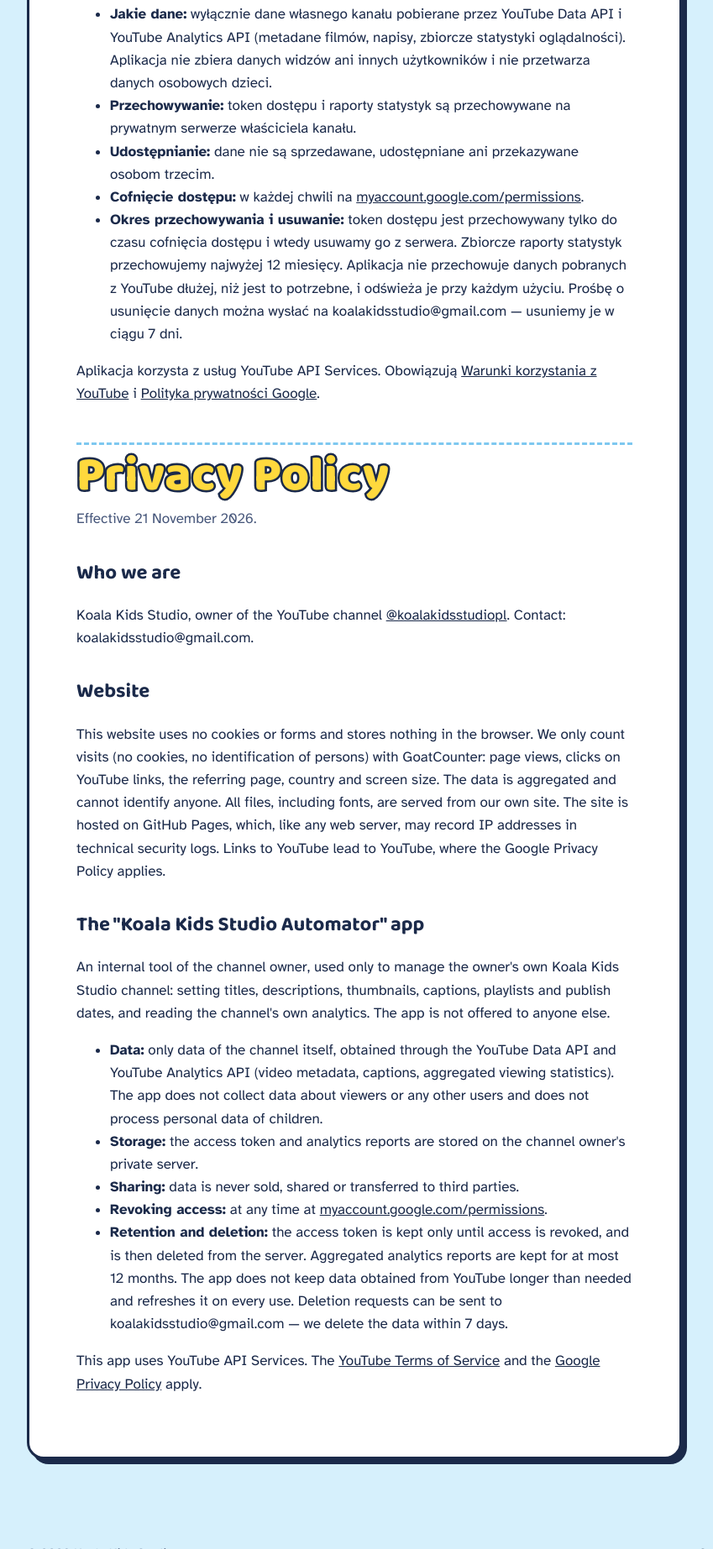
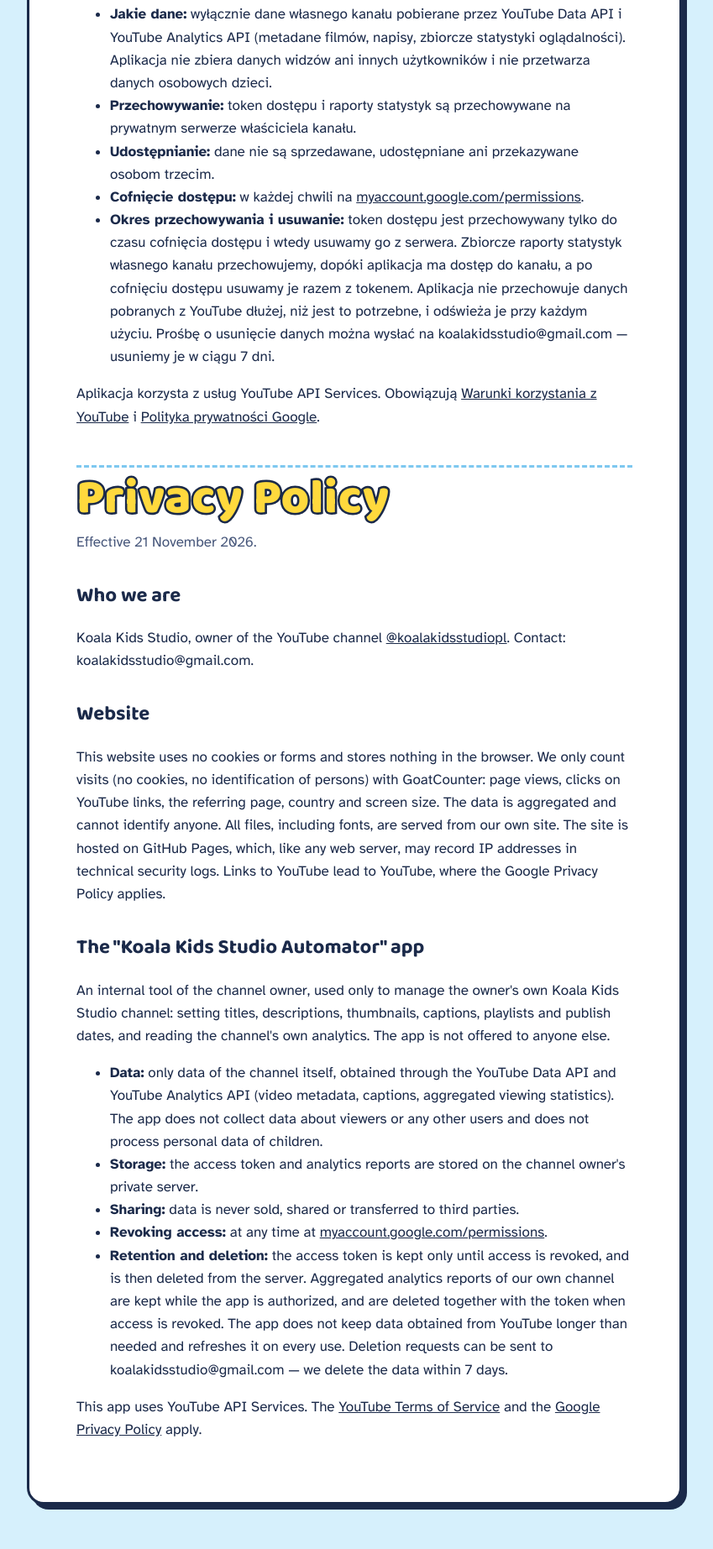
Before and after one commit to chaberekw/koalakidsstudio-strona, a plain HTML site: page polityka-prywatnosci.html in a window 1280 px wide. Shown: the part 946-2791 px from the top of the page at 84% size, without its empty margins (48-897 px from the left). Drawn offline with Linux system fonts and the light colour scheme.

Commit message:
strona: 2026-11-21 15:18

```diff
--- a/polityka-prywatnosci.html
+++ b/polityka-prywatnosci.html
@@ -35,7 +35,7 @@
       <li><strong>Przechowywanie:</strong> token dostępu i raporty statystyk są przechowywane na prywatnym serwerze właściciela kanału.</li>
       <li><strong>Udostępnianie:</strong> dane nie są sprzedawane, udostępniane ani przekazywane osobom trzecim.</li>
       <li><strong>Cofnięcie dostępu:</strong> w każdej chwili na <a href="https://myaccount.google.com/permissions">myaccount.google.com/permissions</a>.</li>
-      <li><strong>Okres przechowywania i usuwanie:</strong> token dostępu jest przechowywany tylko do czasu cofnięcia dostępu i wtedy usuwamy go z serwera. Zbiorcze raporty statystyk przechowujemy najwyżej 12 miesięcy. Aplikacja nie przechowuje danych pobranych z YouTube dłużej, niż jest to potrzebne, i odświeża je przy każdym użyciu. Prośbę o usunięcie danych można wysłać na koalakidsstudio@gmail.com — usuniemy je w ciągu 7 dni.</li>
+      <li><strong>Okres przechowywania i usuwanie:</strong> token dostępu jest przechowywany tylko do czasu cofnięcia dostępu i wtedy usuwamy go z serwera. Zbiorcze raporty statystyk własnego kanału przechowujemy, dopóki aplikacja ma dostęp do kanału, a po cofnięciu dostępu usuwamy je razem z tokenem. Aplikacja nie przechowuje danych pobranych z YouTube dłużej, niż jest to potrzebne, i odświeża je przy każdym użyciu. Prośbę o usunięcie danych można wysłać na koalakidsstudio@gmail.com — usuniemy je w ciągu 7 dni.</li>
     </ul>
     <p>Aplikacja korzysta z usług YouTube API Services. Obowiązują <a href="https://www.youtube.com/t/terms">Warunki korzystania z YouTube</a> i <a href="https://policies.google.com/privacy">Polityka prywatności Google</a>.</p>
 
@@ -54,7 +54,7 @@
         <li><strong>Storage:</strong> the access token and analytics reports are stored on the channel owner's private server.</li>
         <li><strong>Sharing:</strong> data is never sold, shared or transferred to third parties.</li>
         <li><strong>Revoking access:</strong> at any time at <a href="https://myaccount.google.com/permissions">myaccount.google.com/permissions</a>.</li>
-        <li><strong>Retention and deletion:</strong> the access token is kept only until access is revoked, and is then deleted from the server. Aggregated analytics reports are kept for at most 12 months. The app does not keep data obtained from YouTube longer than needed and refreshes it on every use. Deletion requests can be sent to koalakidsstudio@gmail.com — we delete the data within 7 days.</li>
+        <li><strong>Retention and deletion:</strong> the access token is kept only until access is revoked, and is then deleted from the server. Aggregated analytics reports of our own channel are kept while the app is authorized, and are deleted together with the token when access is revoked. The app does not keep data obtained from YouTube longer than needed and refreshes it on every use. Deletion requests can be sent to koalakidsstudio@gmail.com — we delete the data within 7 days.</li>
       </ul>
       <p>This app uses YouTube API Services. The <a href="https://www.youtube.com/t/terms">YouTube Terms of Service</a> and the <a href="https://policies.google.com/privacy">Google Privacy Policy</a> apply.</p>
     </div>
```
